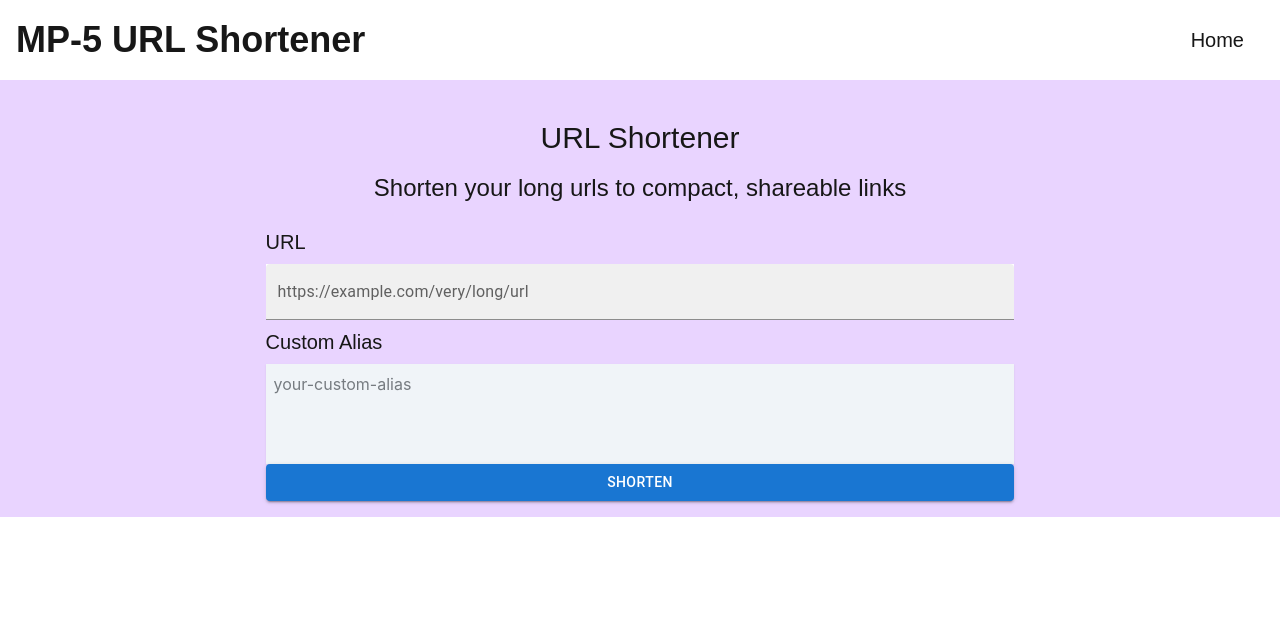
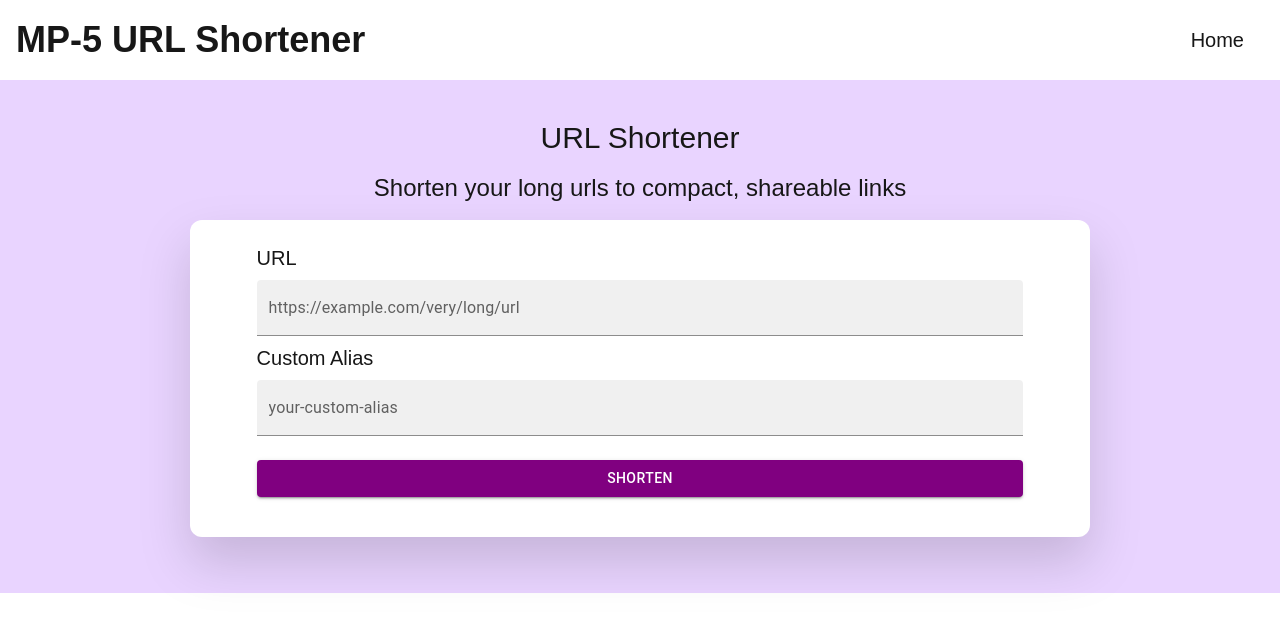
Before and after one commit to amelia-liston/mp-5, a Next.js app: page / in a window 1280 px wide. Shown: the top 632 px of the page. Built offline with nearby package versions, Linux system fonts and the light colour scheme; no server answers.

Commit message:
More styling updates

```diff
--- a/app/components/NewLinkForm.tsx
+++ b/app/components/NewLinkForm.tsx
@@ -1,9 +1,9 @@
 "use client";
-import { Textarea } from "@mui/joy";
 import { Button, TextField } from "@mui/material";
 import { useState } from "react";
 import { LinkProps } from "@/types";
 import createNewLink from "@/app/lib/createNewLink";
+import Container from '@mui/material/Container';
 
 export default function NewLinkForm(){
     const [url, setUrl] = useState("");
@@ -12,8 +12,9 @@ export default function NewLinkForm(){
     const [linkProp, setLinkProps] = useState<LinkProps>();
     return(
         <>
+            <Container maxWidth="md" className="bg-white drop-shadow-2xl rounded-xl mb-10">
                 <form
-                style={{width: "60%", margin: "0 auto"}}
+                    style={{width: "90%", margin: "0 auto"}}
                     onSubmit={async (e)=>{
                     e.preventDefault();
                     const res = await createNewLink(url, alias);
@@ -26,7 +27,7 @@ export default function NewLinkForm(){
                         setErrorMessage("");
                     }
                     }}>
-                <h2 className="text-xl mt-2 mb-2">URL</h2>
+                    <h2 className="text-xl mt-6 mb-2">URL</h2>
                     <TextField
                         variant="filled"
                         sx={{backgroundColor: "white", width: "100%"}}
@@ -35,32 +36,31 @@ export default function NewLinkForm(){
                         onChange={(e)=> setUrl(e.target.value)}
                     />
                     <h2 className="text-xl mt-2 mb-2">Custom Alias</h2>
-                <Textarea
-                    sx={{
-                        padding: "0.5rem",
-                        height: "100px",
-                        width: "100%",
-                        borderRadius: 0,
-                    }}
-                    variant="soft"
-                    placeholder="your-custom-alias"
+                    <TextField
+                        variant="filled"
+                        sx={{backgroundColor: "white", width: "100%"}}
+                        label="your-custom-alias"
                         value={alias}
                         onChange={(e)=> setAlias(e.target.value)}
                     />
-                <div>
-                    <Button type="submit" variant="contained" sx={{width: "100%"}}>
+                    <div className="mt-6 mb-6">
+                        <Button type="submit" variant="contained" sx={{width: "100%", backgroundColor: "purple"}}>
                             Shorten
                         </Button>
                     </div>
                 </form>
+                <div className="flex justify-center mb-4">
                     { (errorMessage !== "" || !linkProp)
                         ?(
-                    <div>{errorMessage}</div>
+                            <div className="text-2xl text-red-700 font-bold">{errorMessage}</div>
                         )
-                :<div>
-                    <a href={`${window.location.origin}/${linkProp.alias}`}>{`${window.location.origin}/${linkProp.alias}`}</a>
+                        :<div  className="text-2xl text-black">
+                            <a href={`${window.location.origin}/${linkProp.alias}`}>Your new url: <b>{`${window.location.origin}/${linkProp.alias}`}</b></a>
                         </div>
                     }
+                </div>
+
+            </Container>
         </>
     )
 }
```
Lines whose indentation alone changed are shown as unchanged.
